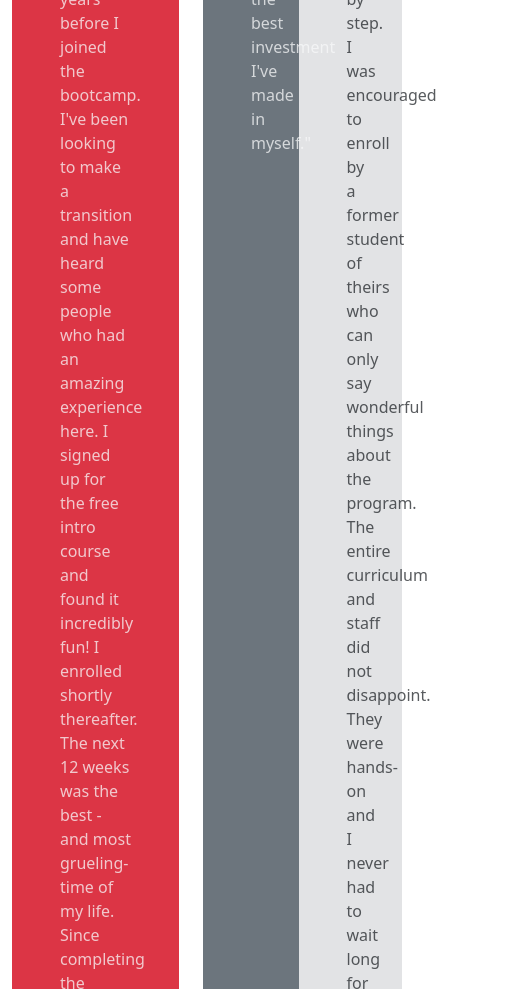
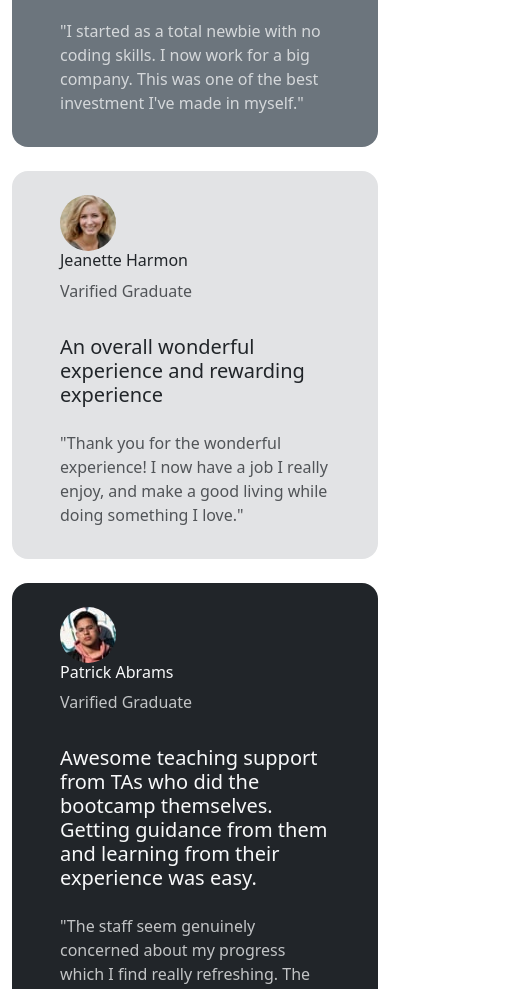
Before and after one commit to ganwalvandana/testimonal-grid-section, a plain HTML site: page index.html in a window 390 px wide. Shown: the part 1011-2000 px from the top of the page, 515 px wide, since content can reach past the window. Drawn offline with nearby package versions, Linux system fonts and the light colour scheme.

Commit message:
mobile view

```diff
--- a/index.html
+++ b/index.html
@@ -12,25 +12,16 @@
         />
     </head>
     <body>
-        <div class="container mt-5">
-            <!-- <div class="container">
-
-            <div class="row g-3">
-                <div class="col-8"><div class=" py-5 bg-success"></div></div>
-                <div class="col-4"><div class=" py-5 bg-danger "></div></div>
-                <div class="col-4"><div class=" py-5 bg-warning "></div></div>
-                <div class="col-8"><div class=" py-5 bg-dark "></div></div>
-            </div> -->
-
+        <div class="container my-5">
             <div class="row g-5">
-                <div class="col-9">
+                <div class="col-lg-9">
                     <div class="row g-4">
-                        <div class="col-8">
+                        <div class="col-lg-8">
                             <div
-                                class="bg-danger text-light px-5 pt-4 rounded-2 h-100"
+                                class="bg-danger text-light px-5 pt-4 rounded-4 h-100"
                             >
                                 <div class="row">
-                                    <div class="col-2">
+                                    <div class="col-lg-2 col-md-2">
                                         <img
                                             class="rounded-circle"
                                             src="image-daniel.jpg"
@@ -66,12 +57,12 @@
                             </div>
                         </div>
 
-                        <div class="col-4">
+                        <div class="col-lg-4">
                             <div
-                                class="bg-secondary text-light px-5 pt-4 rounded-2 h-100"
+                                class="bg-secondary text-light px-5 pt-4 rounded-4 h-100"
                             >
                                 <div class="row">
-                                    <div class="col-4">
+                                    <div class="col-lg-4 col-md-2">
                                         <img
                                             class="rounded-circle"
                                             src="image-jonathan.jpg"
@@ -97,12 +88,12 @@
                                 </p>
                             </div>
                         </div>
-                        <div class="col-4">
+                        <div class="col-lg-4">
                             <div
-                                class="bg-secondary-subtle  text-dark px-5 pt-4 rounded-2 h-100"
+                                class="bg-secondary-subtle text-dark px-5 pt-4 rounded-4 h-100"
                             >
                                 <div class="row">
-                                    <div class="col-4">
+                                    <div class="col-lg-4 col-md-2">
                                         <img
                                             class="rounded-circle"
                                             src="image-jeanette.jpg"
@@ -127,12 +118,12 @@
                                 </p>
                             </div>
                         </div>
-                        <div class="col-8">
+                        <div class="col-lg-8">
                             <div
-                                class="bg-dark text-light px-5 pt-4 rounded-2 h-100"
+                                class="bg-dark text-light px-5 pt-4 rounded-4 h-100"
                             >
                                 <div class="row">
-                                    <div class="col-2">
+                                    <div class="col-lg-2 col-md-2">
                                         <img
                                             class="rounded-circle"
                                             src="image-patrick.jpg"
@@ -147,19 +138,32 @@
                                     </div>
                                 </div>
                                 <h5 class="pt-3">
-                                    Awesome teaching support from TAs who did the bootcamp themselves. Getting guidance from them and learning from their experience was easy.
+                                    Awesome teaching support from TAs who did
+                                    the bootcamp themselves. Getting guidance
+                                    from them and learning from their experience
+                                    was easy.
                                 </h5>
                                 <p class="opacity-75 py-3">
-                                    "The staff seem genuinely concerned about my progress which I find really refreshing. The program gave me the confidence necessary to be able to go out in the world and present myself as a capable junior developer. The standard is above the rest. You will get the personal attention you need from an incredible community of smart and amazing people."
+                                    "The staff seem genuinely concerned about my
+                                    progress which I find really refreshing. The
+                                    program gave me the confidence necessary to
+                                    be able to go out in the world and present
+                                    myself as a capable junior developer. The
+                                    standard is above the rest. You will get the
+                                    personal attention you need from an
+                                    incredible community of smart and amazing
+                                    people."
                                 </p>
                             </div>
                         </div>
                     </div>
                 </div>
 
-                <div class="col-3 bg-secondary-subtle  text-dark px-5 pt-4 rounded-2">
+                <div
+                    class="col-lg-3 bg-secondary-subtle text-dark px-5 pt-4 rounded-4 h-100"
+                >
                     <div class="row">
-                        <div class="col-4">
+                        <div class="col-lg-4 col-md-2">
                             <img
                                 class="rounded-circle"
                                 src="image-kira.jpg"
```
